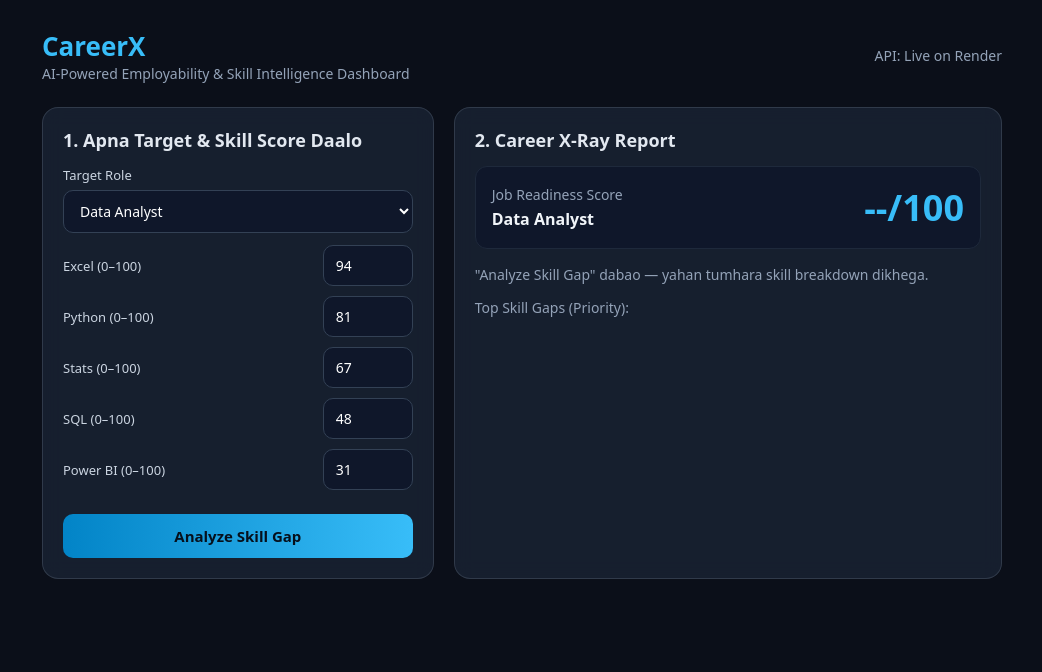
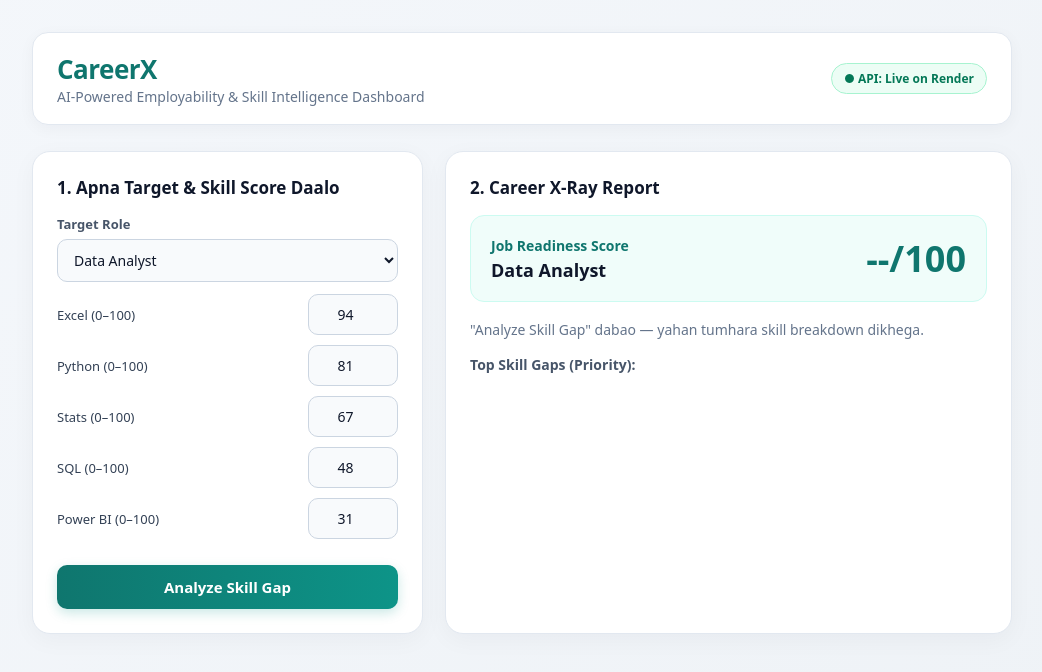
Before and after one commit to VisheshXAI/careerx, a plain HTML site: page frontend/index.html in a window 1280 px wide. Shown: the whole page, without its empty margins (118-1160 px from the left). Drawn offline with Linux system fonts and the light colour scheme; no server answers.

Commit message:
Switch CareerX to soft light eye-soothing theme

```diff
--- a/frontend/index.html
+++ b/frontend/index.html
@@ -5,76 +5,98 @@
   <meta name="viewport" content="width=device-width, initial-scale=1.0" />
   <title>CareerX — Skill &amp; Job Readiness Dashboard</title>
   <style>
-    * { box-sizing: border-box; margin: 0; padding: 0; font-family: system-ui, -apple-system, sans-serif; }
+    * { box-sizing: border-box; margin: 0; padding: 0; font-family: system-ui, -apple-system, 'Segoe UI', Roboto, sans-serif; }
     body {
-      background: #0b0f19;
-      color: #f1f5f9;
+      background: linear-gradient(135deg, #f4f7fb 0%, #eef2f6 100%);
+      color: #1e293b;
       min-height: 100vh;
-      padding: 28px 18px;
+      padding: 32px 20px;
     }
-    .container { max-width: 960px; margin: 0 auto; }
+    .container { max-width: 980px; margin: 0 auto; }
     .header {
       display: flex; justify-content: space-between; align-items: center;
-      flex-wrap: wrap; gap: 12px; margin-bottom: 24px;
+      flex-wrap: wrap; gap: 12px; margin-bottom: 26px;
+      background: #ffffff;
+      padding: 18px 24px;
+      border-radius: 16px;
+      border: 1px solid #e2e8f0;
+      box-shadow: 0 4px 16px rgba(15, 23, 42, 0.04);
     }
-    .brand { font-size: 26px; font-weight: 800; color: #38bdf8; }
-    .sub { color: #94a3b8; font-size: 14px; }
+    .brand { font-size: 26px; font-weight: 800; color: #0f766e; letter-spacing: -0.5px; }
+    .sub { color: #64748b; font-size: 14px; }
+    .status-pill {
+      background: #ecfdf5;
+      color: #047857;
+      border: 1px solid #a7f3d0;
+      padding: 6px 12px;
+      border-radius: 999px;
+      font-size: 12px;
+      font-weight: 600;
+    }
 
-    .grid { display: grid; grid-template-columns: 1fr 1.4fr; gap: 20px; }
+    .grid { display: grid; grid-template-columns: 1fr 1.45fr; gap: 22px; }
     @media (max-width: 780px) { .grid { grid-template-columns: 1fr; } }
 
     .card {
-      background: rgba(30, 41, 59, 0.65);
-      border: 1px solid rgba(148, 163, 184, 0.2);
-      border-radius: 16px;
-      padding: 20px;
-      backdrop-filter: blur(10px);
+      background: #ffffff;
+      border: 1px solid #e2e8f0;
+      border-radius: 18px;
+      padding: 24px;
+      box-shadow: 0 6px 24px rgba(15, 23, 42, 0.04);
     }
-    .card h2 { font-size: 18px; margin-bottom: 14px; color: #e2e8f0; }
+    .card h2 { font-size: 17px; font-weight: 700; margin-bottom: 16px; color: #0f172a; }
 
-    label { display: block; font-size: 13px; color: #cbd5e1; margin-bottom: 6px; }
+    label { display: block; font-size: 13px; font-weight: 600; color: #475569; margin-bottom: 6px; }
     select, input[type="number"] {
       width: 100%; padding: 10px 12px; border-radius: 10px;
-      border: 1px solid #334155; background: #0f172a; color: #fff;
-      font-size: 14px; margin-bottom: 12px;
+      border: 1px solid #cbd5e1; background: #f8fafc; color: #0f172a;
+      font-size: 14px; font-weight: 500; margin-bottom: 12px;
+      transition: border-color 0.2s, background 0.2s;
+    }
+    select:focus, input[type="number"]:focus {
+      outline: none;
+      border-color: #0d9488;
+      background: #ffffff;
     }
     .skill-row {
       display: grid; grid-template-columns: 1fr 90px; gap: 10px; align-items: center;
       margin-bottom: 10px;
     }
-    .skill-row label { margin: 0; }
-    .skill-row input { margin: 0; }
+    .skill-row label { margin: 0; font-weight: 500; color: #334155; }
+    .skill-row input { margin: 0; text-align: center; }
 
     button {
-      width: 100%; margin-top: 14px; padding: 12px;
+      width: 100%; margin-top: 16px; padding: 12px;
       border: none; border-radius: 10px;
-      background: linear-gradient(90deg, #0284c7, #38bdf8);
-      color: #06101c; font-weight: 700; font-size: 15px;
+      background: linear-gradient(90deg, #0f766e, #0d9488);
+      color: #ffffff; font-weight: 600; font-size: 15px;
       cursor: pointer;
+      box-shadow: 0 4px 12px rgba(13, 148, 136, 0.22);
+      transition: transform 0.15s, opacity 0.2s;
     }
-    button:hover { opacity: 0.92; }
+    button:hover { opacity: 0.94; transform: translateY(-1px); }
 
     .score-box {
       display: flex; align-items: center; justify-content: space-between;
-      background: #0f172a; border-radius: 12px; padding: 16px; margin-bottom: 16px;
-      border: 1px solid #1e293b;
+      background: #f0fdfa; border-radius: 14px; padding: 18px 20px; margin-bottom: 18px;
+      border: 1px solid #ccfbf1;
     }
-    .score-num { font-size: 36px; font-weight: 800; color: #38bdf8; }
+    .score-num { font-size: 36px; font-weight: 800; color: #0f766e; }
 
-    .bar-wrap { margin-bottom: 14px; }
-    .bar-top { display: flex; justify-content: space-between; font-size: 13px; margin-bottom: 5px; gap: 8px; flex-wrap: wrap; }
-    .track { width: 100%; height: 10px; background: #0f172a; border-radius: 999px; overflow: hidden; }
-    .fill { height: 100%; background: #38bdf8; border-radius: 999px; transition: width 0.35s ease; }
+    .bar-wrap { margin-bottom: 15px; }
+    .bar-top { display: flex; justify-content: space-between; font-size: 13px; color: #334155; margin-bottom: 6px; gap: 8px; flex-wrap: wrap; }
+    .track { width: 100%; height: 10px; background: #e2e8f0; border-radius: 999px; overflow: hidden; }
+    .fill { height: 100%; background: linear-gradient(90deg, #14b8a6, #0284c7); border-radius: 999px; transition: width 0.35s ease; }
 
     .badge {
-      display: inline-block; padding: 4px 10px; border-radius: 999px;
+      display: inline-block; padding: 5px 11px; border-radius: 999px;
       font-size: 12px; font-weight: 600; margin-right: 6px; margin-top: 6px;
-      background: rgba(248, 113, 113, 0.15); color: #fca5a5; border: 1px solid rgba(248, 113, 113, 0.35);
+      background: #fef2f2; color: #b91c1c; border: 1px solid #fecaca;
     }
     .project-box {
-      margin-top: 14px; padding: 12px; border-radius: 10px;
-      background: rgba(56, 189, 248, 0.1); border: 1px solid rgba(56, 189, 248, 0.3);
-      font-size: 14px;
+      margin-top: 16px; padding: 14px 16px; border-radius: 12px;
+      background: #f0f9ff; border: 1px solid #bae6fd;
+      color: #0369a1; font-size: 14px; line-height: 1.5;
     }
   </style>
 </head>
@@ -85,7 +107,7 @@
         <div class="brand">CareerX</div>
         <div class="sub">AI-Powered Employability &amp; Skill Intelligence Dashboard</div>
       </div>
-      <div class="sub" id="apiStatusText">Connecting...</div>
+      <div class="status-pill" id="apiStatusText">Connecting...</div>
     </div>
 
     <div class="grid">
@@ -107,8 +129,8 @@
 
         <div class="score-box">
           <div>
-            <div class="sub">Job Readiness Score</div>
-            <div id="roleTitle" style="font-weight:700; margin-top:4px;">Data Analyst</div>
+            <div class="sub" style="color:#0f766e; font-weight:600;">Job Readiness Score</div>
+            <div id="roleTitle" style="font-weight:700; font-size:18px; color:#0f172a; margin-top:3px;">Data Analyst</div>
           </div>
           <div class="score-num" id="readinessScore">--/100</div>
         </div>
@@ -117,8 +139,8 @@
           <div class="sub">"Analyze Skill Gap" dabao — yahan tumhara skill breakdown dikhega.</div>
         </div>
 
-        <div style="margin-top: 14px;">
-          <div class="sub">Top Skill Gaps (Priority):</div>
+        <div style="margin-top: 16px;">
+          <div class="sub" style="font-weight:600; color:#475569;">Top Skill Gaps (Priority):</div>
           <div id="gapsContainer"></div>
         </div>
 
@@ -131,7 +153,7 @@
     const RENDER_BACKEND_URL = "https://careerx-backend-b406.onrender.com";
 
     const API_BASE = RENDER_BACKEND_URL.trim().replace(/\/+$/, "");
-    document.getElementById("apiStatusText").innerText = "API: Live on Render";
+    document.getElementById("apiStatusText").innerText = "● API: Live on Render";
 
     const ROLE_SKILLS = {
       "Data Analyst": { "Excel": 94, "Python": 81, "Stats": 67, "SQL": 48, "Power BI": 31 },
```
